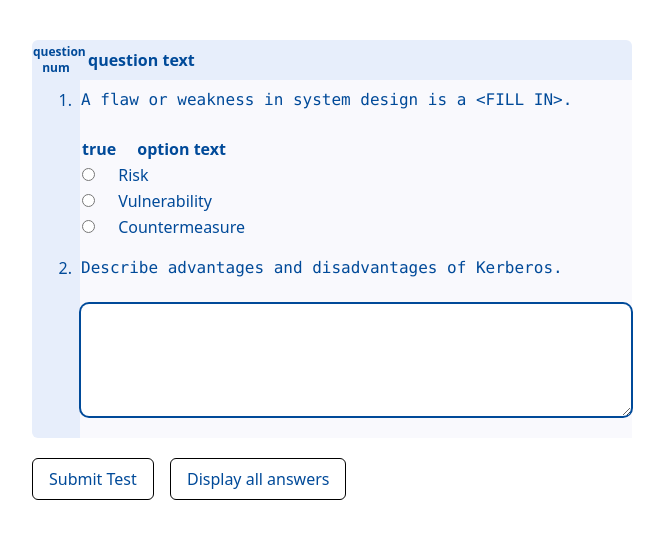
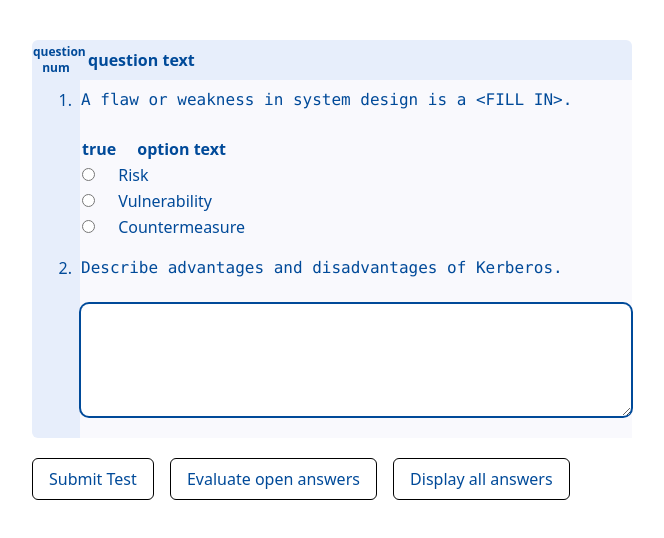
Before and after one commit to Petonov/pib-testik, a plain HTML site: page index.html in a window 1280 px wide. Shown: the whole page, without its empty margins (8-672 px from the left). Drawn offline with nearby package versions, Linux system fonts and the light colour scheme.

Commit message:
Update index.html

```diff
--- a/index.html
+++ b/index.html
@@ -95,6 +95,13 @@ Describe advantages and disadvantages of Kerberos.
   Submit Test
 </button>
 
+<button id="evaluateOpenBtn"
+  type="button"
+  class="mt-5 ml-3 border border-black px-4 py-2 rounded-md">
+  Evaluate open answers
+</button>
+
+
 <button id="showAnswersBtn"
   type="button"
   class="mt-5 ml-3 border border-black px-4 py-2 rounded-md">
```
